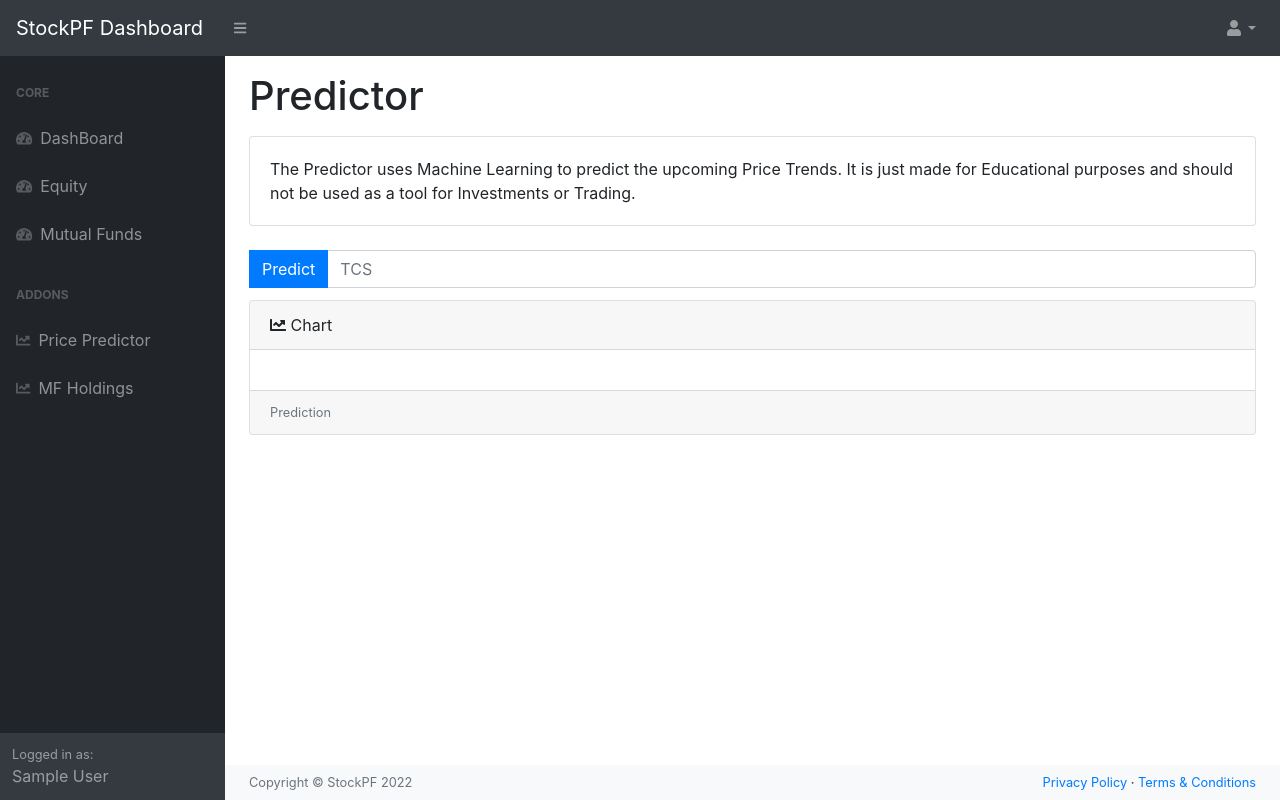
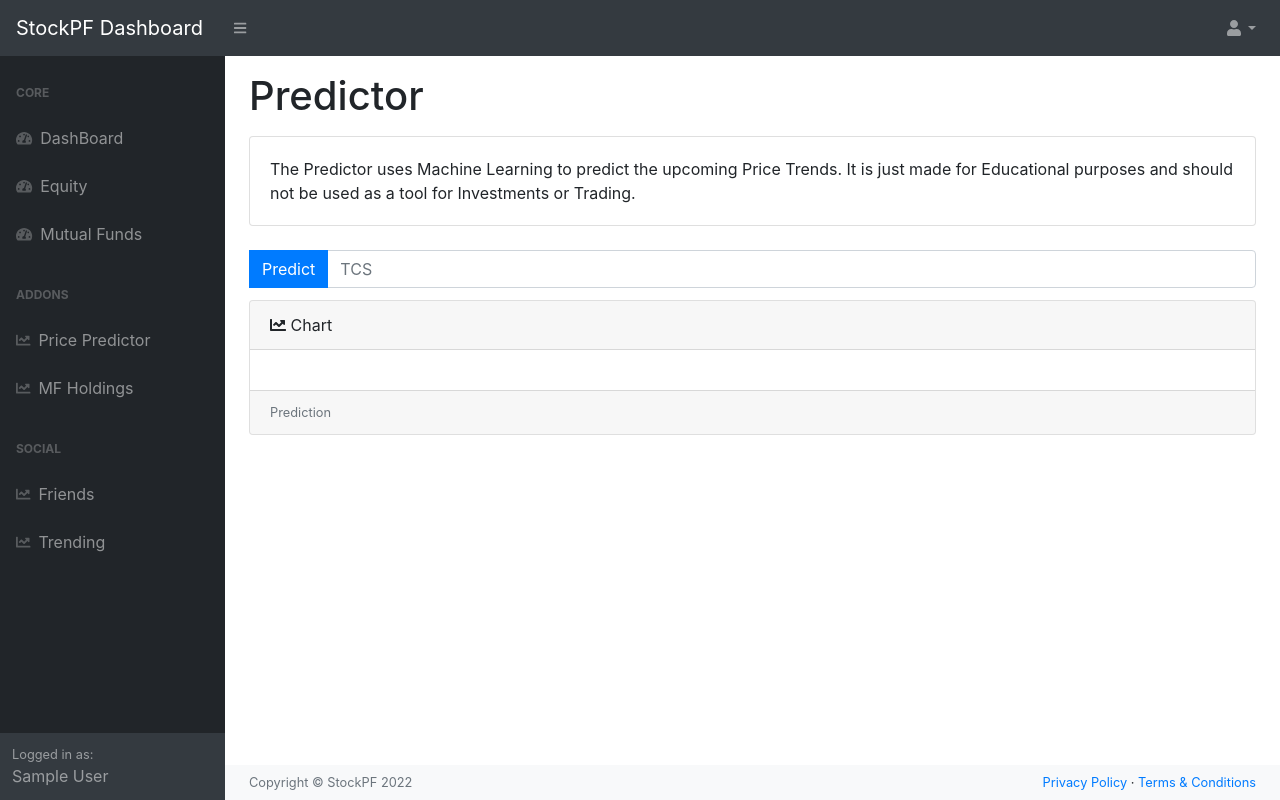
Before and after one commit to TanavAggarwal/stockP, a Django app: page /predictor.html/ in a window 1280 px wide. Run offline with Django 3.2, Linux system fonts and the light colour scheme; the visitor is signed in with stand-in values (Sample User, id 1); some libraries are stand-ins or nearby versions.

Commit message:
Update predictor.html

```diff
--- a/templates/predictor.html
+++ b/templates/predictor.html
@@ -57,6 +57,15 @@
                             <a class="nav-link" href="/mfholding.html">
                                 <div class="sb-nav-link-icon"><i class="fas fa-chart-line"></i></div>
                                 MF Holdings
+                            </a>
+                            <div class="sb-sidenav-menu-heading">Social</div>
+                            <a class="nav-link" href="/friends.html">
+                                <div class="sb-nav-link-icon"><i class="fas fa-chart-line"></i></div>
+                                Friends
+                            </a>
+                            <a class="nav-link" href="/trending.html">
+                                <div class="sb-nav-link-icon"><i class="fas fa-chart-line"></i></div>
+                                Trending
                             </a>
                         </div>
                     </div>
```
